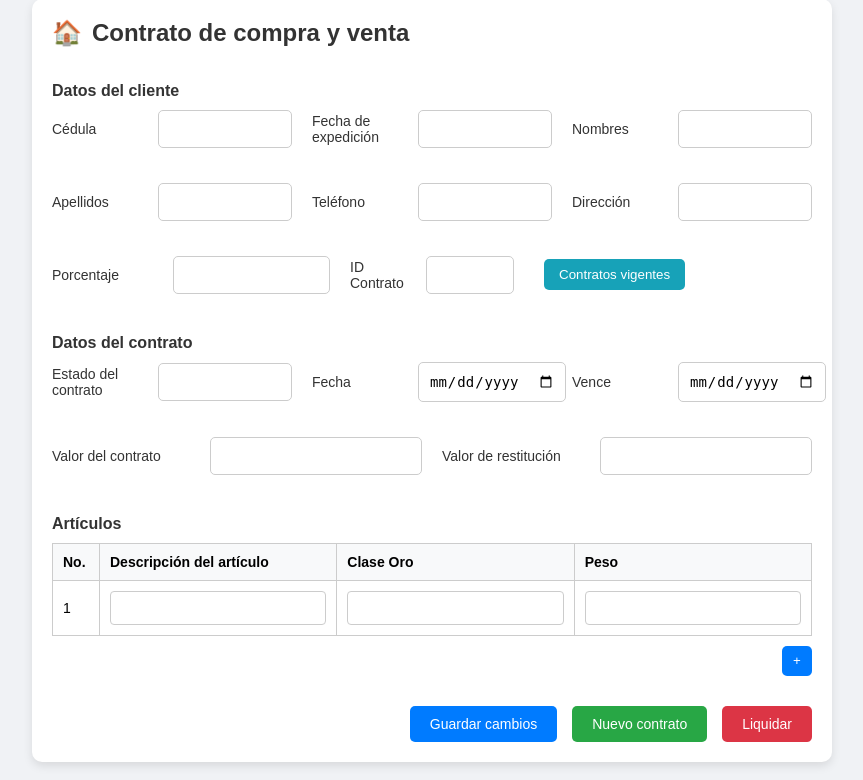
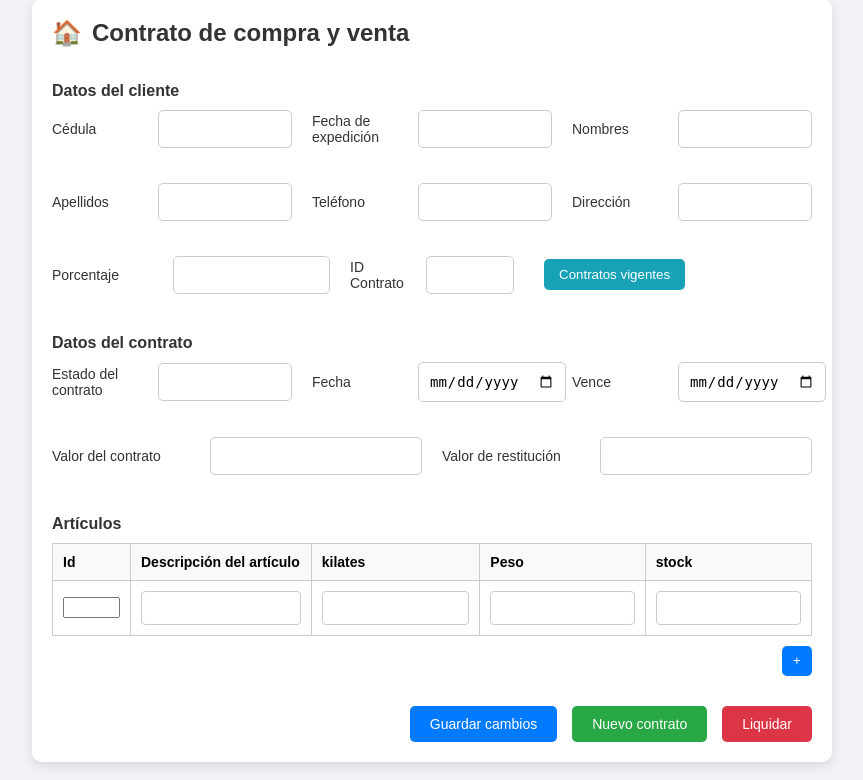
Before and after one commit to winsignares/sivande, a Flask app: page /contratos in a window 1280 px wide. Shown: the part 20-800 px from the top of the page, without its empty margins (208-1071 px from the left). Run offline with Flask 3, Linux system fonts and the light colour scheme; parts of the project's set-up code (start-up, migrations or seed data) failed here and were passed over.

Commit message:
feat(producto): Agregar función para obtener producto por ID y actualizar formulario con datos

```diff
--- a/app/config/static/js/view/cliente.js
+++ b/app/config/static/js/view/cliente.js
@@ -33,12 +33,13 @@ function cliente() {
 
     } catch (error) {
         console.error("Error al crear el cliente:", error);
-        alert("Error al crear el cliente. Por favor, inténtalo de nuevo más tarde.");
+        // alert("Error al crear el cliente. Por favor, inténtalo de nuevo más tarde.");
     }
 }
 
 
 
+// // Asignar el evento al input de la cedula, para buscar el cliente al presionar Enter
 document.getElementById("cedula").addEventListener("keydown", async function (e) {
     if (e.key === "Enter") {
         e.preventDefault(); // evita que el formulario se envíe
--- a/app/config/static/js/view/producto.js
+++ b/app/config/static/js/view/producto.js
@@ -1,5 +1,6 @@
 import { crearProducto } from "../api/producto";
 
+import { findById } from "../api/producto.js";
 
 
 // Esta función recoge los valores del formulario y los envía a crearProducto
@@ -37,3 +38,31 @@ function producto() {
     }
 
 }
+
+document.getElementById("id_producto").addEventListener("keydown", async function (e) {
+  if (e.key === "Enter") {
+      e.preventDefault(); // Evita enviar formulario
+
+      const id = e.target.value.trim();
+      if (!id) return;
+
+      try {
+          const producto = await findById(id);
+
+          if (!producto) {
+              alert("Producto no encontrado.");
+              return;
+          }
+
+          // Rellenar campos con los datos del producto
+          document.getElementById("desc").value = producto.descripcion || "";
+          document.getElementById("kilates").value = producto.kilates || "";
+          document.getElementById("peso").value = producto.peso || "";
+          document.getElementById("stock").value = producto.stock || "";
+
+      } catch (error) {
+          console.error("Error al buscar el producto:", error);
+          // alert("Hubo un error al consultar el producto. Intenta de nuevo.");
+      }
+  }
+});
--- a/app/config/templates/contratos.html
+++ b/app/config/templates/contratos.html
@@ -90,18 +90,20 @@
                 <table>
                     <thead>
                         <tr>
-                            <th>No.</th>
+                            <th>Id</th>
                             <th>Descripción del artículo</th>
-                            <th>Clase Oro</th>
+                            <th>kilates</th>
                             <th>Peso</th>
+                            <th>stock</th>
                         </tr>
                     </thead>
                     <tbody>
                         <tr>
-                            <td>1</td>
-                            <td><input type="text" class="article-input"></td>
-                            <td><input type="text" class="article-input"></td>
-                            <td><input type="number" class="article-input" step="0.01"></td>
+                            <td><input type="text" id="id_producto" name="id_producto" size="4"></td>
+                            <td><input type="text" class="article-input" id="dec" name="desc"></td>
+                            <td><input type="text" class="article-input" id="kilates" name="kilates"></td>
+                            <td><input type="number" class="article-input" step="0.01" id="peso" name="peso"></td>
+                            <td><input type="number" class="article-input" step="0.01" id="stock" name="stock"></td>
                         </tr>
                     </tbody>
                 </table>
@@ -119,6 +121,8 @@
         </form>
     </div>
     <script src="../static/js/app.js"></script>
+    <script src="../static/js/view/producto.js"></script>
+    <script src="../static/js/view/cliente.js"></script>
 
 </body>
 
```
Also changed, not shown: app/api/productoController.py (+12 -0 lines), app/config/static/js/api/producto.js (+16 -0 lines).
